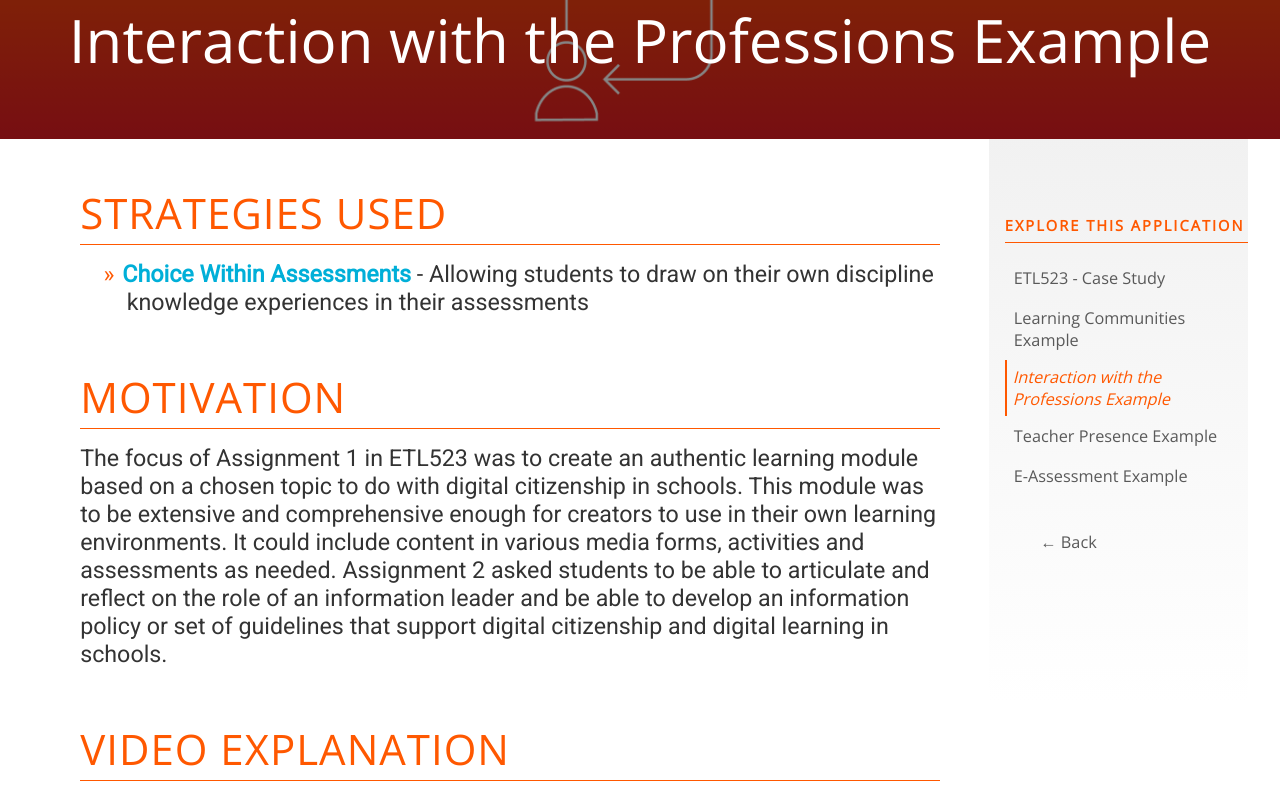
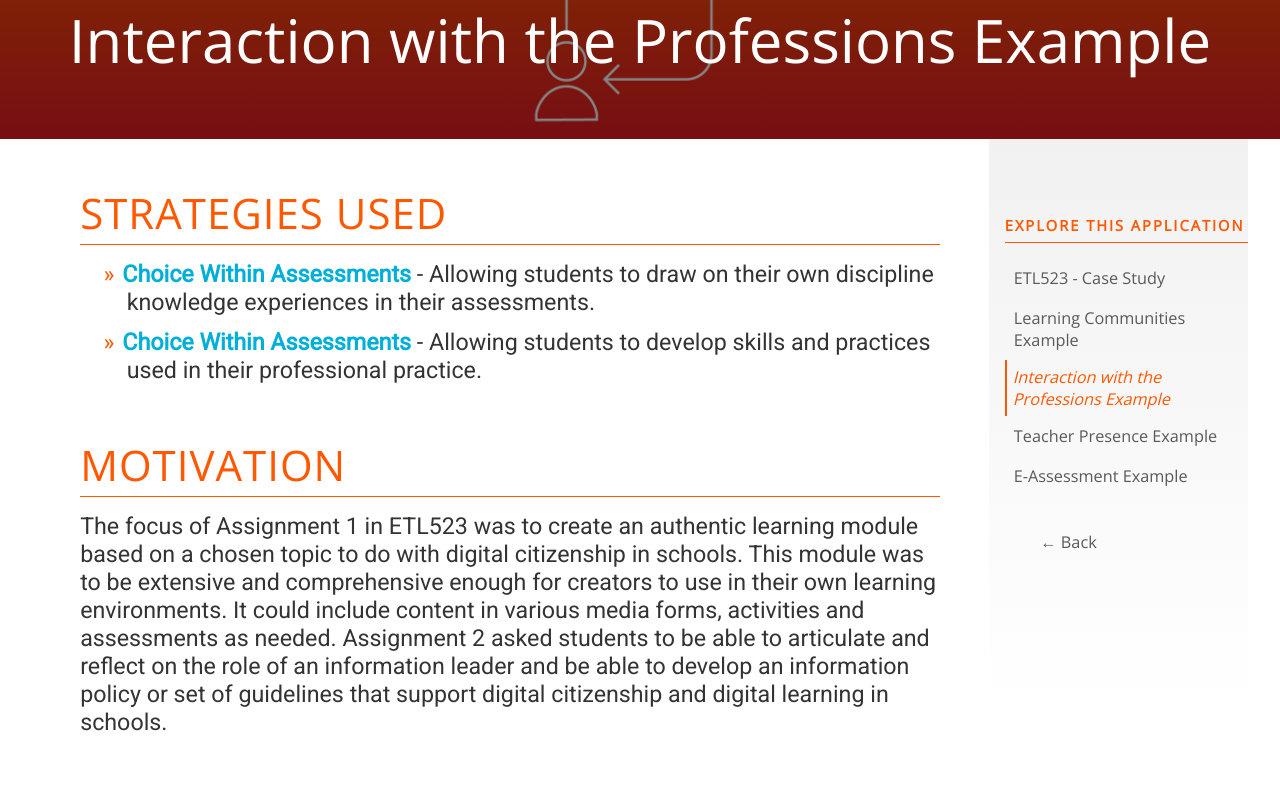
Before and after one commit to timklapdor/csulx, a Jekyll site: the page built from _applications/ETL523/iwp-example.md, in a window 1280 px wide and 900 px high, scrolled down 303 px, cut to the strip 0-792 px from the top of the window. Built offline with Jekyll 4.4.1, drawn with Linux system fonts in a browser that asks for light colours; comment, search, counter and statistics services are not loaded.

Commit message:
quick edits

```diff
--- a/_applications/ETL523/iwp-example.md
+++ b/_applications/ETL523/iwp-example.md
@@ -18,7 +18,8 @@ main-video: Rp9RYejCjVw
 
 ### Strategies Used
 
-- **[{{ page.strategies[0] }}]({{ site.baseurl }}/strategy/{{ page.strategies[0] }})** - Allowing students to draw on their own discipline knowledge experiences in their assessments
+- **[{{ page.strategies[0] }}]({{ site.baseurl }}/strategy/{{ page.strategies[0] }})** - Allowing students to draw on their own discipline knowledge experiences in their assessments.
+- **[{{ page.strategies[0] }}]({{ site.baseurl }}/strategy/{{ page.strategies[1] }})** - Allowing students to develop skills and practices used in their professional practice.
 
 ### Motivation
 
```
Also changed, not shown: _applications/ETL523/ea-example.md (+1 -1 lines), _applications/ETL523/index.md (+4 -4 lines), _applications/ETL523/lc-example.md (+1 -1 lines), _applications/ETL523/tp-example.md (+3 -3 lines), 1 other file.
